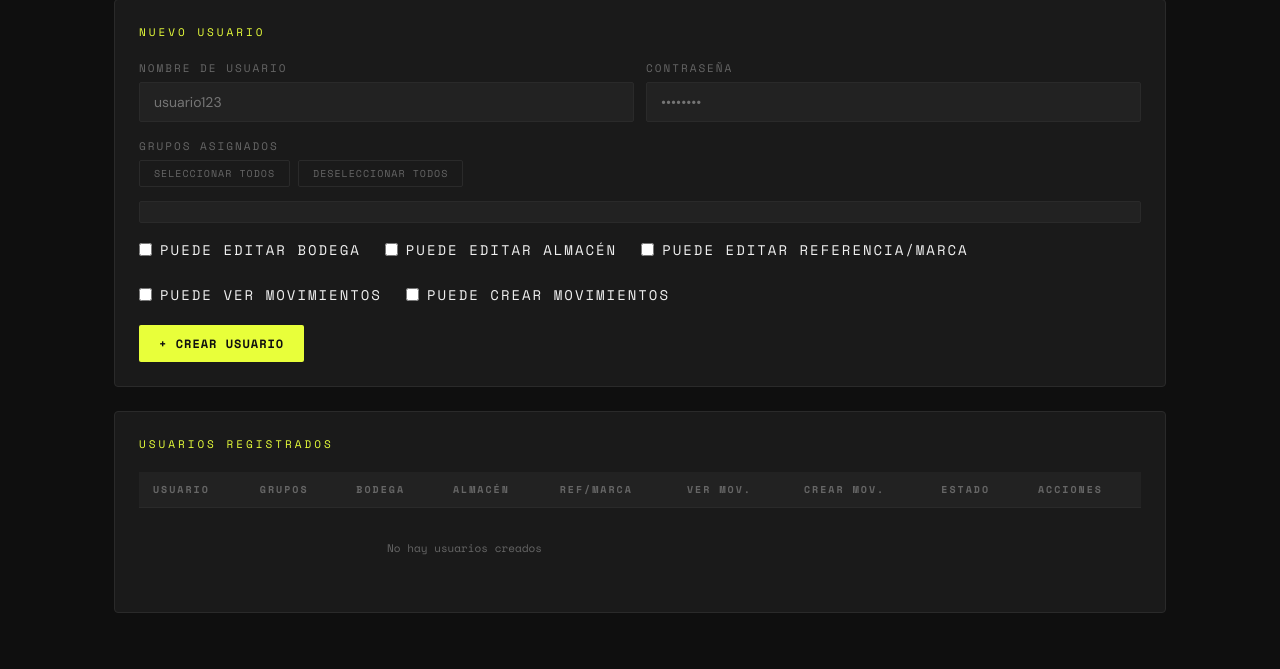
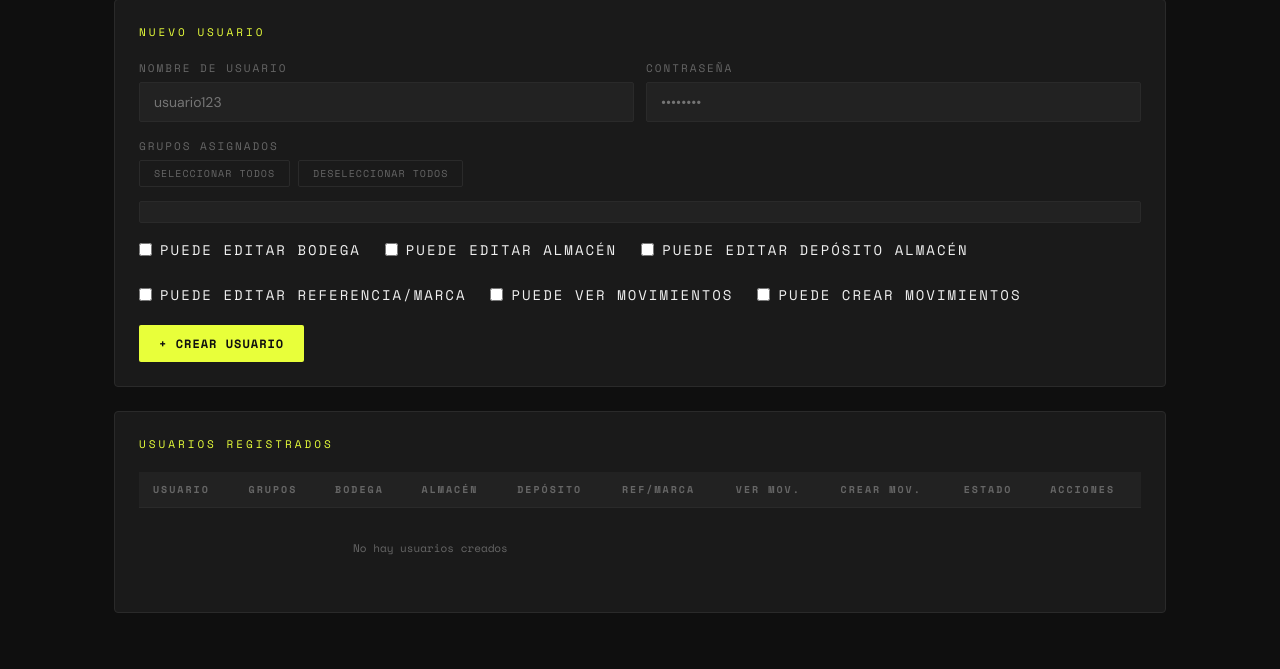
Before and after one commit to snake1515/hidden-inventory, a Python web app: template templates/admin.html in a window 1280 px wide. Shown: the part 163-832 px from the top of the page. Run offline with Jinja, Linux system fonts and the light colour scheme; the template is opened without the code that fills it, so the values that code supplies are empty.

Commit message:
Update admin.html

```diff
--- a/templates/admin.html
+++ b/templates/admin.html
@@ -181,6 +181,7 @@
       <div class="permisos-row">
         <label class="checkbox-label"><input type="checkbox" id="nu-bodega"/> Puede editar Bodega</label>
         <label class="checkbox-label"><input type="checkbox" id="nu-almacen"/> Puede editar Almacén</label>
+        <label class="checkbox-label"><input type="checkbox" id="nu-deposito"/> Puede editar Depósito Almacén</label>
         <label class="checkbox-label"><input type="checkbox" id="nu-refmarca"/> Puede editar Referencia/Marca</label>
         <label class="checkbox-label"><input type="checkbox" id="nu-movimientos"/> Puede ver Movimientos</label>
         <label class="checkbox-label"><input type="checkbox" id="nu-crear-movimientos"/> Puede crear Movimientos</label>
@@ -193,7 +194,7 @@
       <div style="overflow-x:auto">
       <table>
         <thead>
-          <tr><th>Usuario</th><th>Grupos</th><th>Bodega</th><th>Almacén</th><th>Ref/Marca</th><th>Ver Mov.</th><th>Crear Mov.</th><th>Estado</th><th>Acciones</th></tr>
+          <tr><th>Usuario</th><th>Grupos</th><th>Bodega</th><th>Almacén</th><th>Depósito</th><th>Ref/Marca</th><th>Ver Mov.</th><th>Crear Mov.</th><th>Estado</th><th>Acciones</th></tr>
         </thead>
         <tbody>
           {% for u in usuarios %}
@@ -202,6 +203,7 @@
             <td style="max-width:260px;font-size:12px;color:var(--muted)">{{ u.grupos or '—' }}</td>
             <td>{% if u.puede_editar_bodega %}<span class="badge badge-on">Sí</span>{% else %}<span class="badge badge-off">No</span>{% endif %}</td>
             <td>{% if u.puede_editar_almacen %}<span class="badge badge-on">Sí</span>{% else %}<span class="badge badge-off">No</span>{% endif %}</td>
+            <td>{% if u.puede_editar_deposito_almacen %}<span class="badge badge-on">Sí</span>{% else %}<span class="badge badge-off">No</span>{% endif %}</td>
             <td>{% if u.puede_editar_referencia_marca %}<span class="badge badge-on">Sí</span>{% else %}<span class="badge badge-off">No</span>{% endif %}</td>
             <td>{% if u.puede_ver_movimientos %}<span class="badge badge-on">Sí</span>{% else %}<span class="badge badge-off">No</span>{% endif %}</td>
             <td>{% if u.puede_crear_movimientos %}<span class="badge badge-on">Sí</span>{% else %}<span class="badge badge-off">No</span>{% endif %}</td>
@@ -209,7 +211,7 @@
             <td>
               <div style="display:flex;gap:8px">
                 <button class="btn btn-secondary" style="padding:6px 12px;font-size:10px"
-                  onclick="abrirEditar({{ u.id }},{{ u.puede_editar_almacen|tojson }},{{ u.puede_editar_bodega|tojson }},{{ u.activo|tojson }},'{{ u.grupos or '' }}',{{ u.puede_ver_movimientos|tojson }},{{ u.puede_crear_movimientos|tojson }},{{ u.puede_editar_referencia_marca|tojson }})">Editar</button>
+                  onclick="abrirEditar({{ u.id }},{{ u.puede_editar_almacen|tojson }},{{ u.puede_editar_bodega|tojson }},{{ u.activo|tojson }},'{{ u.grupos or '' }}',{{ u.puede_ver_movimientos|tojson }},{{ u.puede_crear_movimientos|tojson }},{{ u.puede_editar_referencia_marca|tojson }},{{ u.puede_editar_deposito_almacen|tojson }})">Editar</button>
                 <button class="btn btn-danger" style="padding:6px 12px;font-size:10px"
                   onclick="eliminarUsuario({{ u.id }},'{{ u.nombre }}')">Borrar</button>
               </div>
@@ -418,6 +420,7 @@ SKU001,Aceite Motor 10W40,REF-001,HONDA,ACEITES,24,12</pre>
     <div class="permisos-row">
       <label class="checkbox-label"><input type="checkbox" id="edit-bodega"/> Puede editar Bodega</label>
       <label class="checkbox-label"><input type="checkbox" id="edit-almacen"/> Puede editar Almacén</label>
+      <label class="checkbox-label"><input type="checkbox" id="edit-deposito"/> Puede editar Depósito Almacén</label>
       <label class="checkbox-label"><input type="checkbox" id="edit-refmarca"/> Puede editar Referencia/Marca</label>
       <label class="checkbox-label"><input type="checkbox" id="edit-movimientos"/> Puede ver Movimientos</label>
       <label class="checkbox-label"><input type="checkbox" id="edit-crear-movimientos"/> Puede crear Movimientos</label>
@@ -496,6 +499,7 @@ function crearUsuario() {
     body: JSON.stringify({nombre, password:pass,
       puede_editar_almacen: document.getElementById('nu-almacen').checked,
       puede_editar_bodega: document.getElementById('nu-bodega').checked,
+      puede_editar_deposito_almacen: document.getElementById('nu-deposito').checked,
       puede_editar_referencia_marca: document.getElementById('nu-refmarca').checked,
       puede_ver_movimientos: document.getElementById('nu-movimientos').checked,
       puede_crear_movimientos: document.getElementById('nu-crear-movimientos').checked,
@@ -506,7 +510,7 @@ function crearUsuario() {
   });
 }
 
-function abrirEditar(id, almacen, bodega, activo, gruposStr, movimientos, crearMovimientos, refMarca) {
+function abrirEditar(id, almacen, bodega, activo, gruposStr, movimientos, crearMovimientos, refMarca, deposito) {
   document.getElementById('edit-id').value = id;
   document.getElementById('edit-almacen').checked = almacen;
   document.getElementById('edit-bodega').checked = bodega;
@@ -514,6 +518,7 @@ function abrirEditar(id, almacen, bodega, activo, gruposStr, movimientos, crearM
   document.getElementById('edit-movimientos').checked = movimientos || false;
   document.getElementById('edit-crear-movimientos').checked = crearMovimientos || false;
   document.getElementById('edit-refmarca').checked = refMarca || false;
+  document.getElementById('edit-deposito').checked = deposito || false;
   setGrupos('edit-grupos', gruposStr ? gruposStr.split(', ').map(g=>g.trim()).filter(Boolean) : []);
   document.getElementById('modal-editar').classList.add('open');
 }
@@ -523,6 +528,7 @@ function guardarEdicion() {
     body: JSON.stringify({id: parseInt(document.getElementById('edit-id').value),
       puede_editar_almacen: document.getElementById('edit-almacen').checked,
       puede_editar_bodega: document.getElementById('edit-bodega').checked,
+      puede_editar_deposito_almacen: document.getElementById('edit-deposito').checked,
       puede_editar_referencia_marca: document.getElementById('edit-refmarca').checked,
       puede_ver_movimientos: document.getElementById('edit-movimientos').checked,
       puede_crear_movimientos: document.getElementById('edit-crear-movimientos').checked,
```
